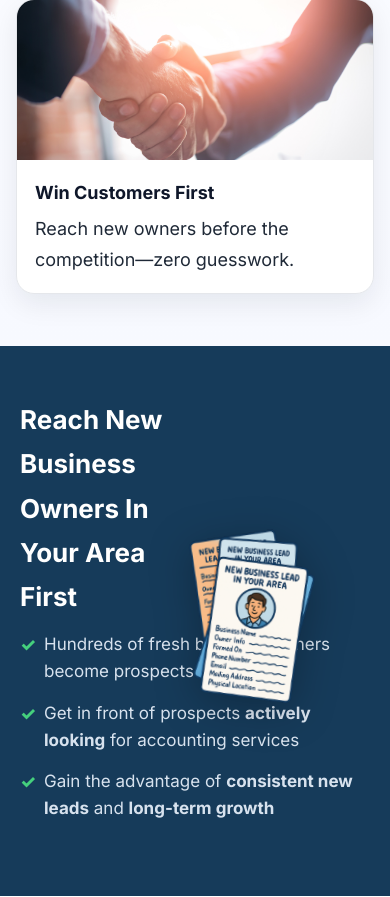
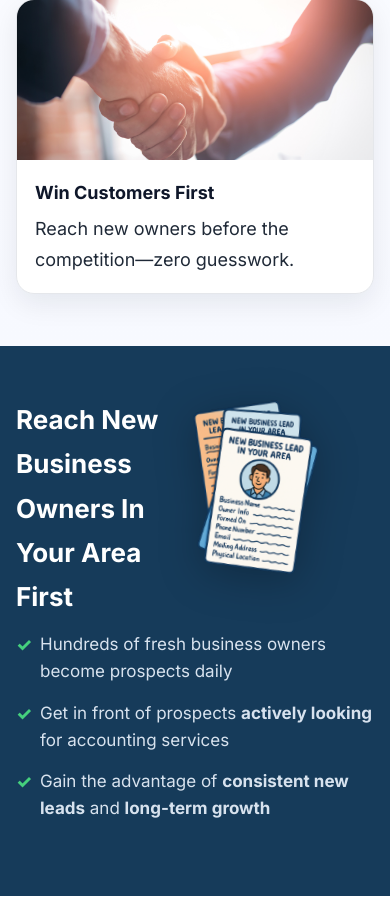
Before and after one commit to rileygiauque/mybusinessleadfinder, a Flask app: page / in a window 390 px wide. Shown: the part 1769-2666 px from the top of the page. Run offline with Flask 3, Linux system fonts and the light colour scheme; data that the repository does not hold is empty; parts of the project's set-up code (start-up, migrations or seed data) failed here and were passed over.

Commit message:
Update index.html

```diff
--- a/nbp/templates/index.html
+++ b/nbp/templates/index.html
@@ -664,11 +664,9 @@ form input {
     grid-template-columns: 1fr 180px;
     grid-template-rows: auto auto;
     gap: 12px 16px;
-    align-items: center;      /* ← Changed */
+    align-items: start;
     position: relative;
-    max-width: 500px;         /* ← Added */
-    margin: 0 auto;           /* ← Added */
-    padding-inline: 20px;     /* ← Added */
+    justify-content: center;
   }
 
   .section-results h2 {
@@ -679,14 +677,14 @@ form input {
 
   .lead-sticker {
     grid-column: 2;
-    grid-row: 1 / 3;
+    grid-row: 1 / 3;  /* spans both rows */
     position: relative;
     width: 180px;
     transform: rotate(-2deg);
     margin: 0;
     left: auto;
     bottom: auto;
-    align-self: center;       /* ← Changed from start */
+    align-self: start;
   }
 
   .results-subtitle {
```
